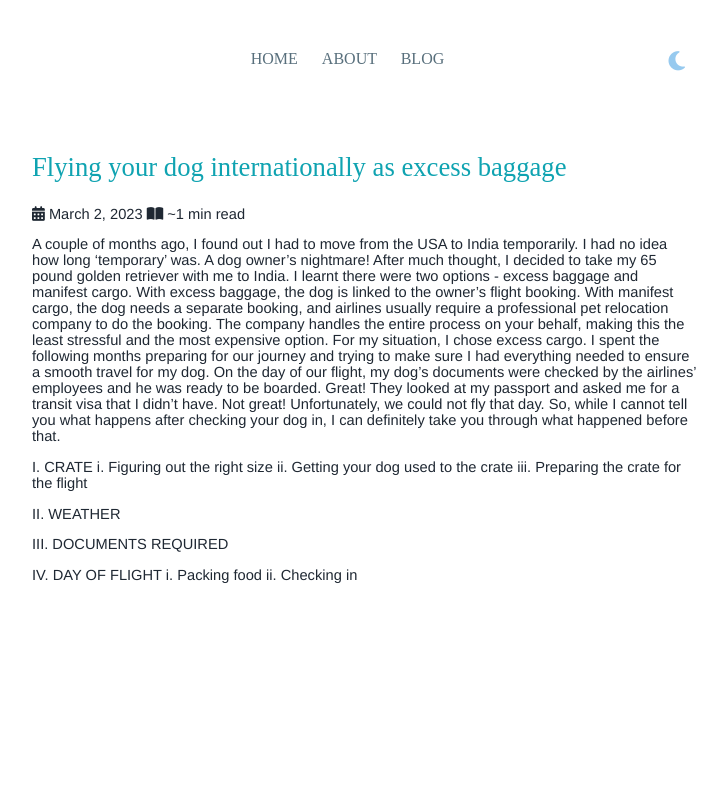
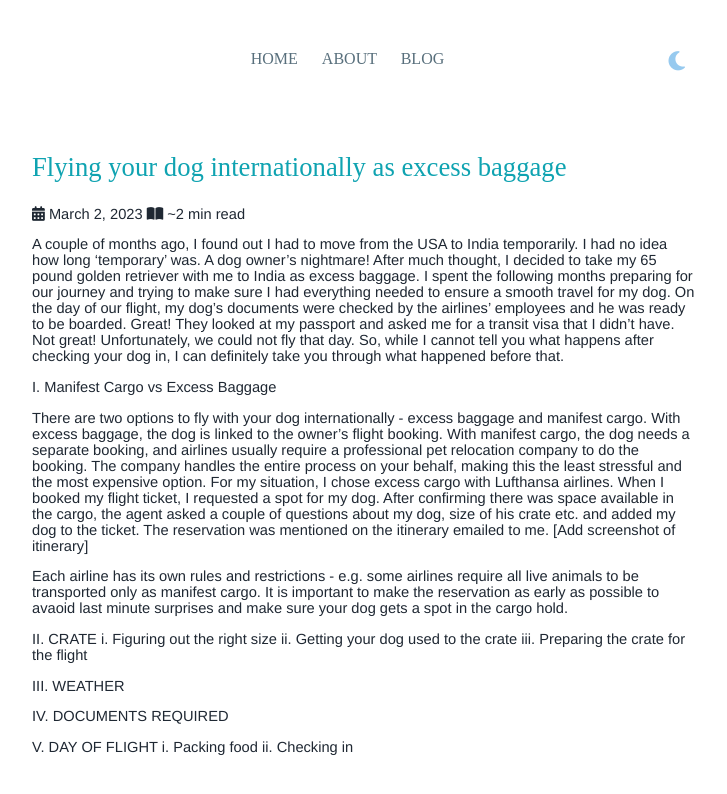
Before and after one commit to vaishnavisen/vaishnavisen.github.io, a Jekyll site: the page built from _posts/2023-03-02-flying-dog-internationally.md, in a window 1280 px wide. Shown: the top 794 px of the page, without its empty margins (276-1003 px from the left). Built offline with Jekyll 4.4.1, drawn with Linux system fonts in a browser that asks for light colours; nearby versions of some CDN libraries.

Commit message:
Add excess baggage vs manifest cargo section

```diff
--- a/_posts/2023-03-02-flying-dog-internationally.md
+++ b/_posts/2023-03-02-flying-dog-internationally.md
@@ -5,17 +5,24 @@ author: Vaishnavi
 title: Flying your dog internationally as excess baggage
 ---
 
-A couple of months ago, I found out I had to move from the USA to India temporarily. I had no idea how long 'temporary' was. A dog owner's nightmare! After much thought, I decided to take my 65 pound golden retriever with me to India. I learnt there were two options - excess baggage and manifest cargo. With excess baggage, the dog is linked to the owner's flight booking. With manifest cargo, the dog needs a separate booking, and airlines usually require a professional pet relocation company to do the booking. The company handles the entire process on your behalf, making this the least stressful and the most expensive option. For my situation, I chose excess cargo. I spent the following months preparing for our journey and trying to make sure I had everything needed to ensure a smooth travel for my dog. On the day of our flight, my dog's documents were checked by the airlines' employees and he was ready to be boarded. Great! They looked at my passport and asked me for a transit visa that I didn't have. Not great! Unfortunately, we could not fly that day. So, while I cannot tell you what happens after checking your dog in, I can definitely take you through what happened before that.
+A couple of months ago, I found out I had to move from the USA to India temporarily. I had no idea how long 'temporary' was. A dog owner's nightmare! After much thought, I decided to take my 65 pound golden retriever with me to India as excess baggage. I spent the following months preparing for our journey and trying to make sure I had everything needed to ensure a smooth travel for my dog. On the day of our flight, my dog's documents were checked by the airlines' employees and he was ready to be boarded. Great! They looked at my passport and asked me for a transit visa that I didn't have. Not great! Unfortunately, we could not fly that day. So, while I cannot tell you what happens after checking your dog in, I can definitely take you through what happened before that.
 
-I. CRATE
+I. Manifest Cargo vs Excess Baggage
+
+There are two options to fly with your dog internationally - excess baggage and manifest cargo. With excess baggage, the dog is linked to the owner's flight booking. With manifest cargo, the dog needs a separate booking, and airlines usually require a professional pet relocation company to do the booking. The company handles the entire process on your behalf, making this the least stressful and the most expensive option. For my situation, I chose excess cargo with Lufthansa airlines. When I booked my flight ticket, I requested a spot for my dog. After confirming there was space available in the cargo, the agent asked a couple of questions about my dog, size of his crate etc. and added my dog to the ticket. The reservation was mentioned on the itinerary emailed to me.
+[Add screenshot of itinerary]
+
+Each airline has its own rules and restrictions - e.g. some airlines require all live animals to be transported only as manifest cargo. It is important to make the reservation as early as possible to avaoid last minute surprises and make sure your dog gets a spot in the cargo hold.
+
+II. CRATE
  i. Figuring out the right size
  ii. Getting your dog used to the crate
  iii. Preparing the crate for the flight
 
-II. WEATHER
+III. WEATHER
 
-III. DOCUMENTS REQUIRED
+IV. DOCUMENTS REQUIRED
 
-IV. DAY OF FLIGHT
+V. DAY OF FLIGHT
  i. Packing food
  ii. Checking in
```
Also changed, not shown: about.md (+1 -1 lines).
